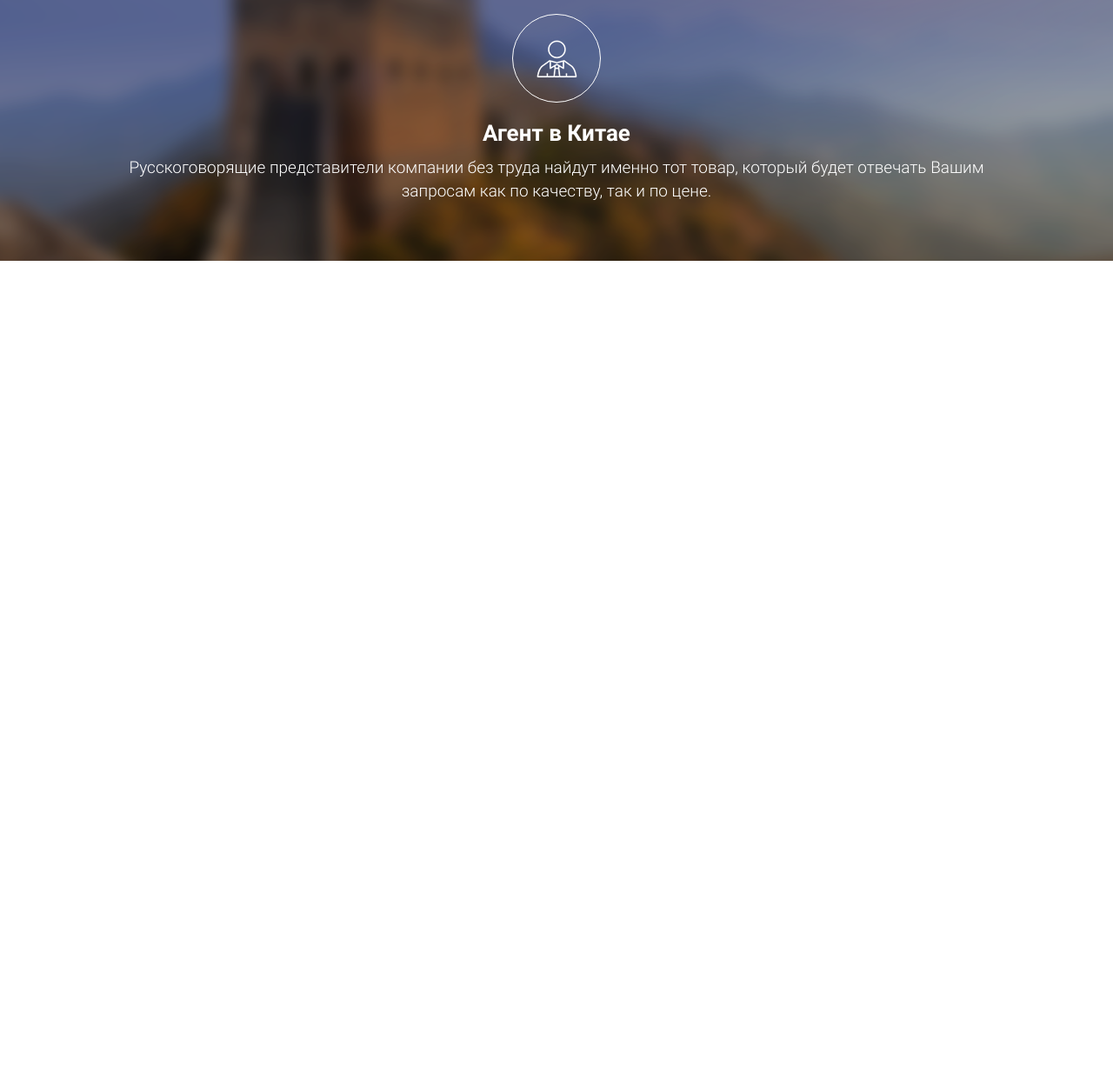
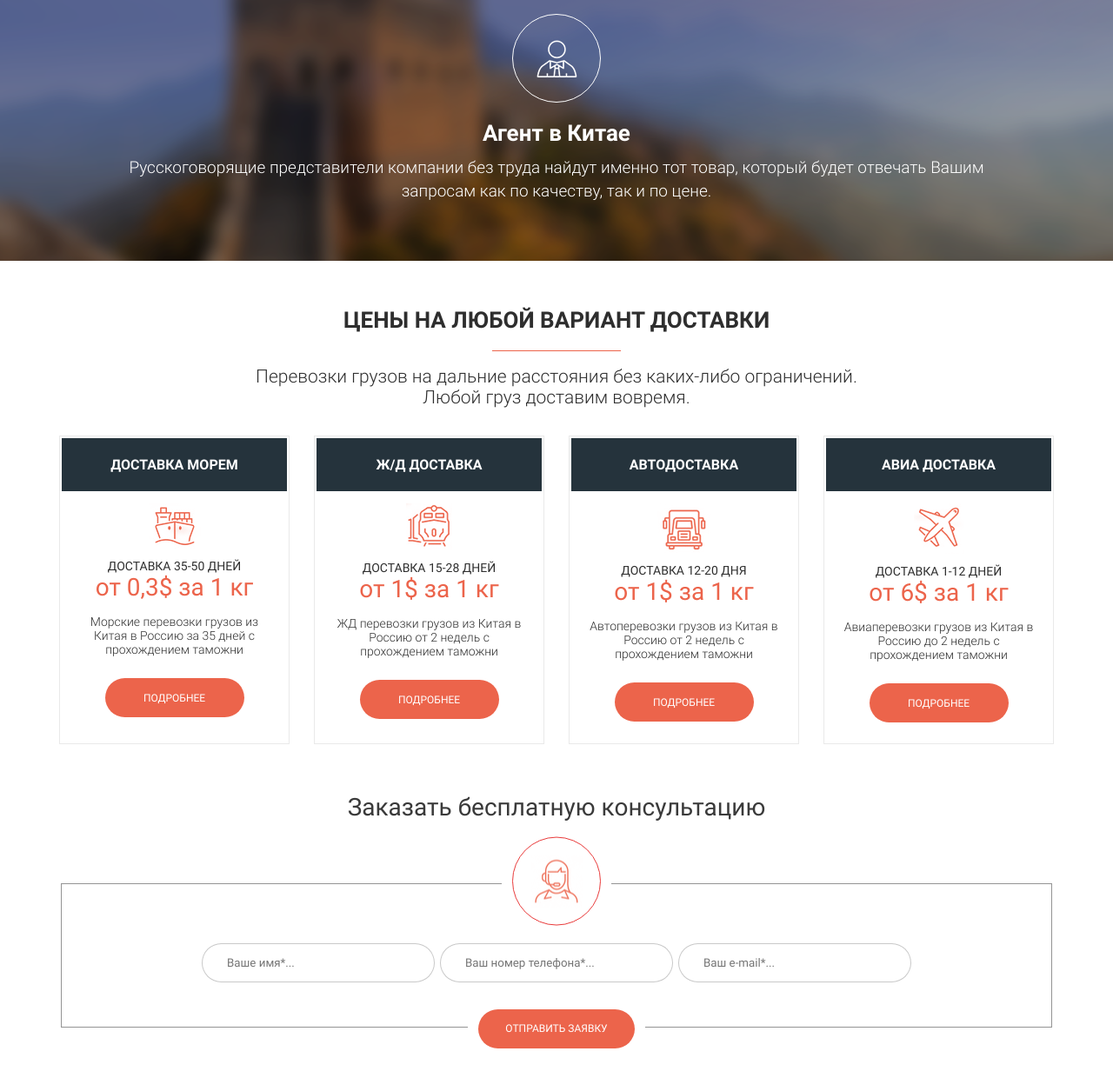
Before and after one commit to PileroiD/Delivery, a website: page src/index.html in a window 1280 px wide. Shown: the part 1958-3198 px from the top of the page at 87% size. Before the commit the page ends 2258 px from the top, so only its background shows below. Drawn offline with nearby package versions, Linux system fonts and the light colour scheme; files that its build step writes are made by us from their sources.

Commit message:
The fifth section is done

```diff
--- a/src/index.html
+++ b/src/index.html
@@ -214,6 +214,78 @@
         <div class="agent__subtitle">Русскоговорящие представители компании без труда найдут именно тот товар, который будет отвечать Вашим запросам как по качеству, так и по цене.</div>
     </section>
 
+    <section class="price">
+        <div class="title">Цены на любой вариант доставки</div>
+        <div class="divider"></div>
+        <div class="subtitle subtitle_price">Перевозки грузов на дальние расстояния без каких-либо ограничений. Любой груз доставим вовремя.</div>
+        <div class="price__wrap">
+            <div class="price-item">
+                <div class="price-item__head">Доставка морем</div>
+                <div class="price-item__img">
+                    <img src="icons/prices/prices_1.png" alt="prices_1">
+                </div>
+                <div class="price-item__days">Доставка 35-50 дней</div>
+                <div class="price-item__price">от 0,3$ за 1 кг</div>
+                <div class="price-item__text">Морские перевозки грузов из Китая в Россию за 35 дней с прохождением таможни </div>
+                <div class="button button_price">Подробнее</div>
+            </div>
+            <div class="price-item">
+                <div class="price-item__head">Ж/Д доставка</div>
+                <div class="price-item__img">
+                    <img src="icons/prices/prices_2.png" alt="prices_2">
+                </div>
+                <div class="price-item__days">Доставка 15-28 дней</div>
+                <div class="price-item__price">от 1$ за 1 кг</div>
+                <div class="price-item__text">ЖД перевозки грузов из Китая в Россию от 2 недель с прохождением таможни</div>
+                <div class="button button_price">Подробнее</div>
+            </div>
+            <div class="price-item">
+                <div class="price-item__head">Автодоставка</div>
+                <div class="price-item__img">
+                    <img src="icons/prices/prices_3.png" alt="prices_3">
+                </div>
+                <div class="price-item__days">Доставка 12-20 дня</div>
+                <div class="price-item__price">от 1$ за 1 кг</div>
+                <div class="price-item__text">Автоперевозки грузов из Китая в Россию от 2 недель с прохождением таможни</div>
+                <div class="button button_price">Подробнее</div>
+            </div>
+            <div class="price-item">
+                <div class="price-item__head">Авиа доставка</div>
+                <div class="price-item__img">
+                    <img src="icons/prices/prices_4.png" alt="prices_4">
+                </div>
+                <div class="price-item__days">Доставка 1-12 дней</div>
+                <div class="price-item__price">от 6$ за 1 кг</div>
+                <div class="price-item__text">Авиаперевозки грузов из Китая в Россию до 2 недель с прохождением таможни</div>
+                <div class="button button_price">Подробнее</div>
+            </div>
+        </div>
+        <div class="price__title">Заказать бесплатную консультацию</div>
+        <div class="container">
+            <div class="price__consult">
+                <div class="price__consult__img">
+                    <div class="price__consult__img_circle">
+                        <img src="icons/prices/prices_5.png" alt="prices_5">
+                    </div>
+                </div>
+                <form class="price__form" enctype="multipart/form-data" method="post" id="form">
+                    <div class="price__input">
+                        <input placeholder="Ваше имя*..." required name="name" id="name" type="text" autocomplete="off" class="price__form__input">
+                    </div>
+                    <div class="price__input">
+                        <input placeholder="Ваш номер телефона*..." required name="number" id="number" type="number" autocomplete="off" class="price__form__input">
+                    </div>
+                    <div class="price__input">
+                        <input placeholder="Ваш e-mail*..." required name="email" id="email" type="email" autocomplete="off" class="price__form__input">
+                    </div>
+                </form>
+                <div class="price__consult__button">
+                    <button type="submit" class="button">Отправить заявку</button>
+                </div>
+            </div>
+        </div>
+    </section>
+
     <script src="js/script.js"></script>
 </body>
 </html>
--- a/src/scss/base/_button.scss
+++ b/src/scss/base/_button.scss
@@ -25,4 +25,8 @@
             text-transform: uppercase;
         }
     }
+    &_price {
+        margin: 0 auto;
+        margin-top: 25px;
+    }
 }
--- a/src/scss/base/_title.scss
+++ b/src/scss/base/_title.scss
@@ -16,4 +16,8 @@
         width: 880px;
         margin-top: 17px;
     }
+    &_price {
+        width: 692px;
+        margin-top: 17px;
+    }
 }
--- /dev/null
+++ b/src/scss/blocks/_price.scss
@@ -0,0 +1,116 @@
+.price {
+    padding: 53px 0 58px 0;
+    &__wrap {
+        display: grid;
+        grid-template-columns: repeat(4, 265px);
+        grid-template-rows: 355px;
+        grid-auto-rows: 355px;
+        justify-content: center;
+        column-gap: 28px;
+        margin-top: 32px;
+    }
+    &-item {
+        border: solid 1px #e9e9e9;
+        padding: 2px 2px 0 2px;
+        &__head {
+            width: 100%;
+            height: 61px;
+            background-color: #25333c;
+            font-size: 16px;
+            font-weight: 700;
+            text-align: center;
+            color: #fff;
+            text-transform: uppercase;
+            padding-top: 21px;
+        }
+        &__img {
+            display: flex;
+            justify-content: center;
+            margin-top: 14px;
+        }
+        &__days {
+            font-size: 14px;
+            text-align: center;
+            color: #2e2e2e;
+            text-transform: uppercase;
+            margin-top: 12px;
+        }
+        &__price {
+            font-size: 28px;
+            text-align: center;
+            color: #ec644b;
+        }
+        &__text {
+            font-size: 14px;
+            font-weight: 300;
+            text-align: center;
+            color: #2e2e2e;
+            margin: 15px auto 0 auto;
+            width: 234px;
+        }
+    }
+    &__title {
+        font-size: 28px;
+        text-align: center;
+        color: #3a3a3a;
+        margin-top: 56px;
+    }
+    &__consult {
+        width: 100%;
+        height: 166px;
+        margin-top: 71px;
+        border: solid 1px rgba(0, 0, 0, 0.42);
+        position: relative;
+        &__img {
+            position: absolute;
+            width: 126px;
+            height: 102px;
+            left: 50%;
+            top: -50%;
+            transform: translate(-50%, 27%);
+            background-color: #fff;
+            &_circle {
+                border: solid 1px #e93b3b;
+                border-radius: 100%;
+                display: flex;
+                justify-content: center;
+                align-items: center;
+                background-color: #fff;
+                width: 102px;
+                height: 100%;
+                margin: 0 auto;
+            }
+        }
+        &__button {
+            position: absolute;
+            width: 204px;
+            background-color: #fff;
+            bottom: -15%;
+            left: 50%;
+            transform: translateX(-50%);
+            .button {
+                border: none;
+                width: 180px;
+                margin: 0 auto;
+            }
+        }
+    }
+    &__form {
+        display: flex;
+        margin-top: 68px;
+        justify-content: center;
+    }
+    &__input {
+        margin: 0 3px;
+        font-size: 13px;
+        font-weight: 300;
+        color: rgba(16, 16, 16, 0.7);
+        input {
+            width: 268px;
+            height: 45px;
+            padding: 18px 28px;
+            border-radius: 30px;
+            border: solid 1px rgba(0, 0, 0, 0.21);
+        }
+    }
+}
--- a/src/scss/style.scss
+++ b/src/scss/style.scss
@@ -30,3 +30,4 @@
 @import 'blocks/advantages';
 @import 'blocks/our_work';
 @import 'blocks/agent';
+@import 'blocks/price';
```
